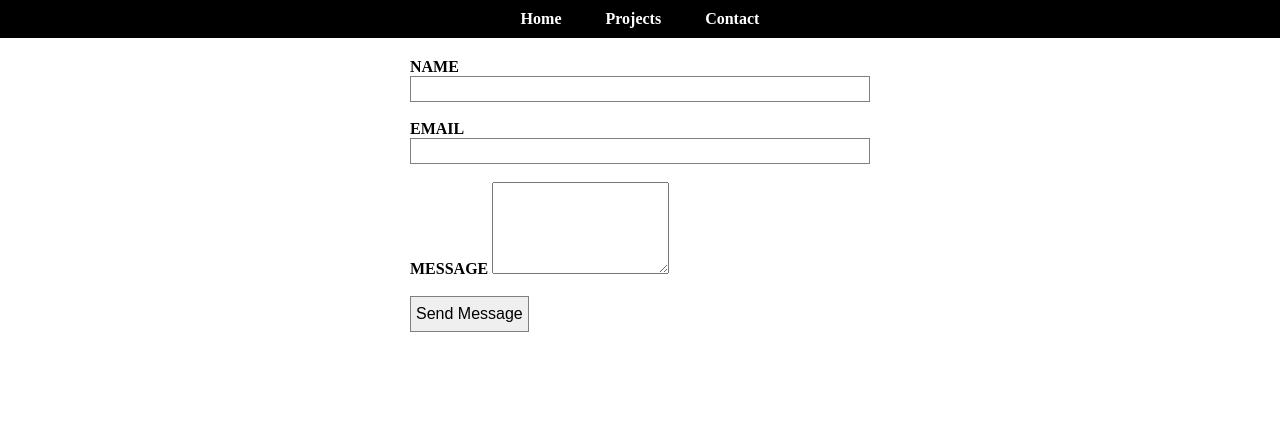
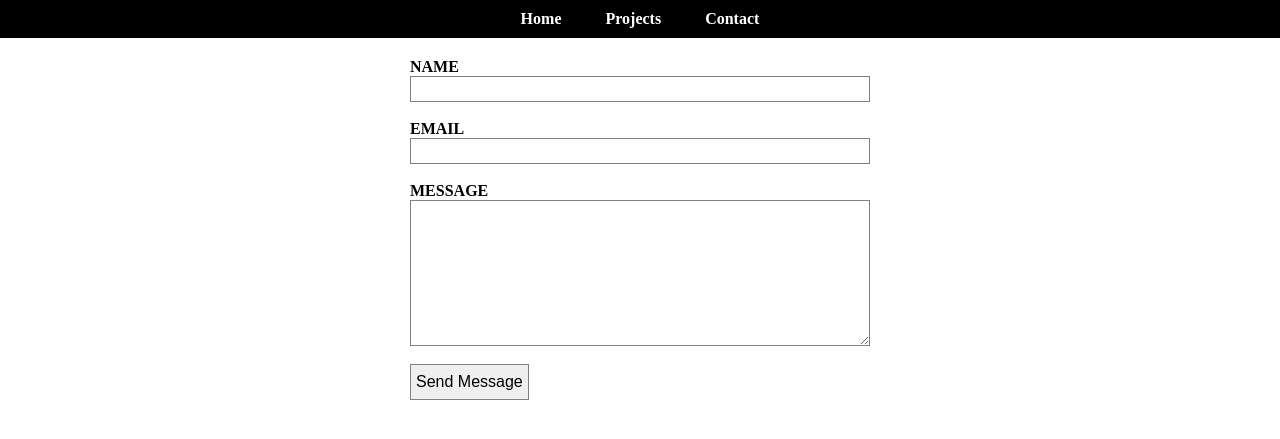
Before and after one commit to PraveenDKatti/PraveenDKatti.github.io, a Jekyll site: the page built from contact.html, in a window 1280 px wide. Shown: the top 439 px of the page. Built offline with Jekyll 4.4.1, drawn with Linux system fonts in a browser that asks for light colours.

Commit message:
added styles to textarea of contact form

```diff
--- a/css/main.css
+++ b/css/main.css
@@ -100,3 +100,9 @@ header{
 	margin:auto;
 	padding:5px;
 }
+.form-container textarea{
+	border:1px grey solid;
+	font-size:16px;
+	width:100%;
+	line-height:1.5;
+}
```
